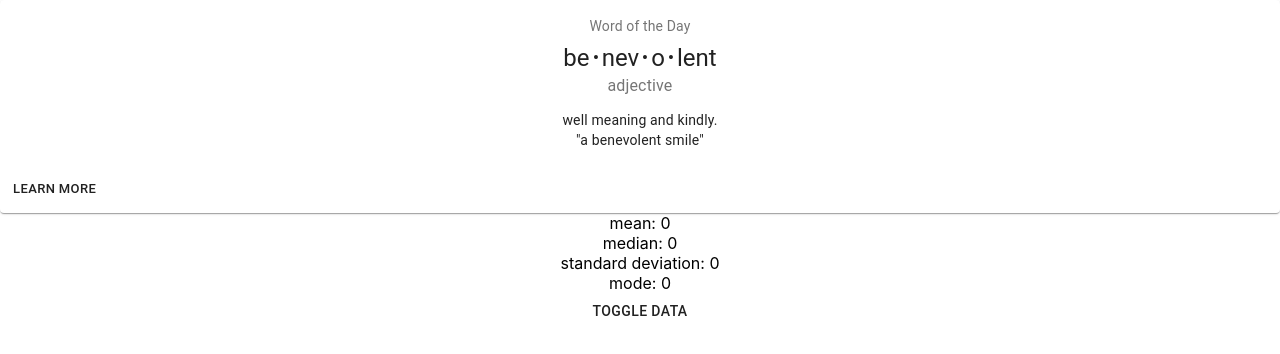
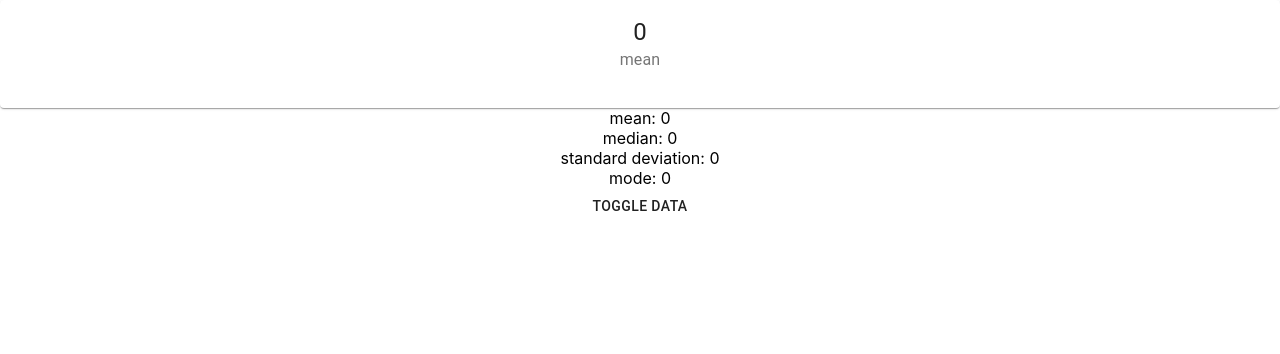
Before and after one commit to gyrevik/tandem, a React (Create React App) app: page / in a window 1280 px wide. Shown: the top 354 px of the page. Built offline with nearby package versions, Linux system fonts and the light colour scheme; no server answers.

Commit message:
working on card

```diff
--- a/src/components/Main.tsx
+++ b/src/components/Main.tsx
@@ -24,7 +24,7 @@ function Main() {
 
   return (
     <div className="App">
-      <SimpleCard />
+      <SimpleCard label='mean' value={mean(data)} />
       <div>mean: {mean(data)}</div>
       <div>median: {median(data)}</div>
       <div>standard deviation: {standard_deviation(data)}</div>
--- a/src/components/SimpleCard.tsx
+++ b/src/components/SimpleCard.tsx
@@ -23,31 +23,25 @@ const useStyles = makeStyles({
   },
 });
 
-export default function SimpleCard() {
+type CardProps = {
+    label: string,
+    value: number
+  }
+
+export default function SimpleCard({ label, value }: CardProps) {
   const classes = useStyles();
   const bull = <span className={classes.bullet}>•</span>;
 
   return (
     <Card className={classes.root}>
       <CardContent>
-        <Typography className={classes.title} color="textSecondary" gutterBottom>
-          Word of the Day
-        </Typography>
         <Typography variant="h5" component="h2">
-          be{bull}nev{bull}o{bull}lent
+          {value}
         </Typography>
         <Typography className={classes.pos} color="textSecondary">
-          adjective
-        </Typography>
-        <Typography variant="body2" component="p">
-          well meaning and kindly.
-          <br />
-          {'"a benevolent smile"'}
+          mean
         </Typography>
       </CardContent>
-      <CardActions>
-        <Button size="small">Learn More</Button>
-      </CardActions>
     </Card>
   );
 }
```
